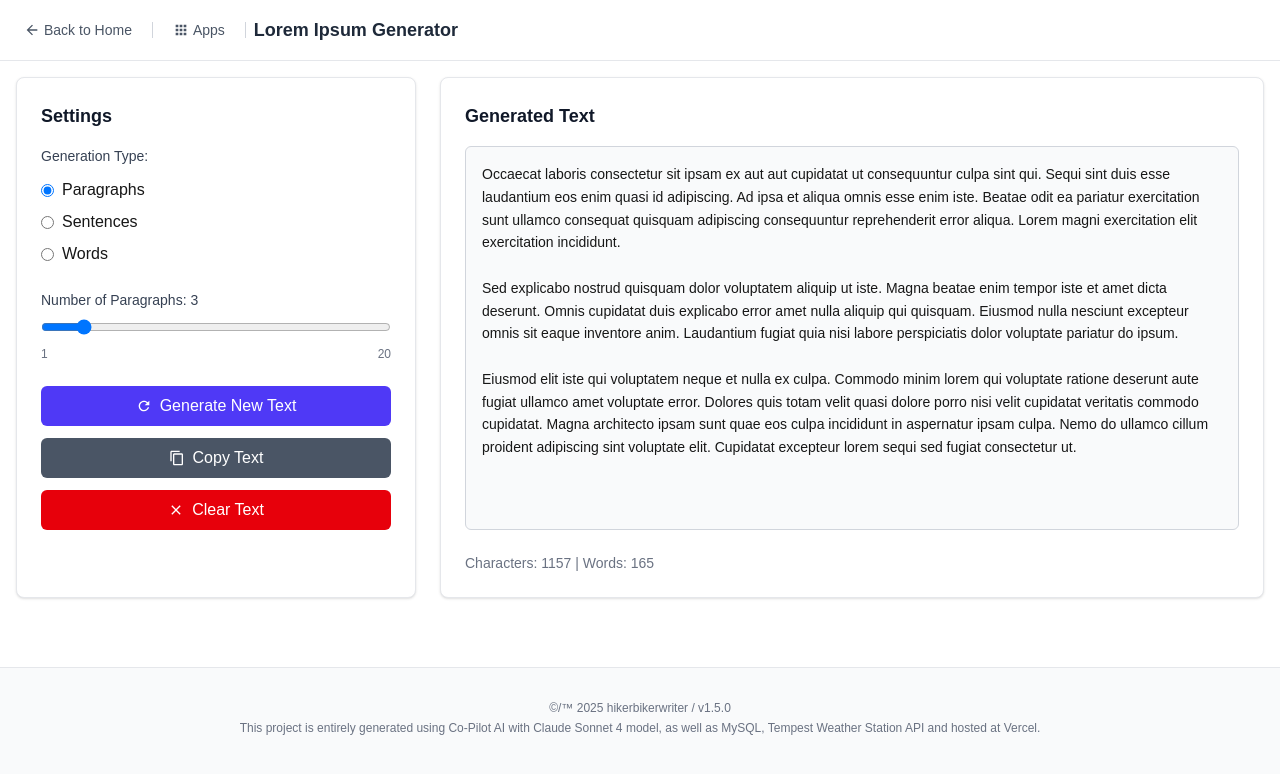
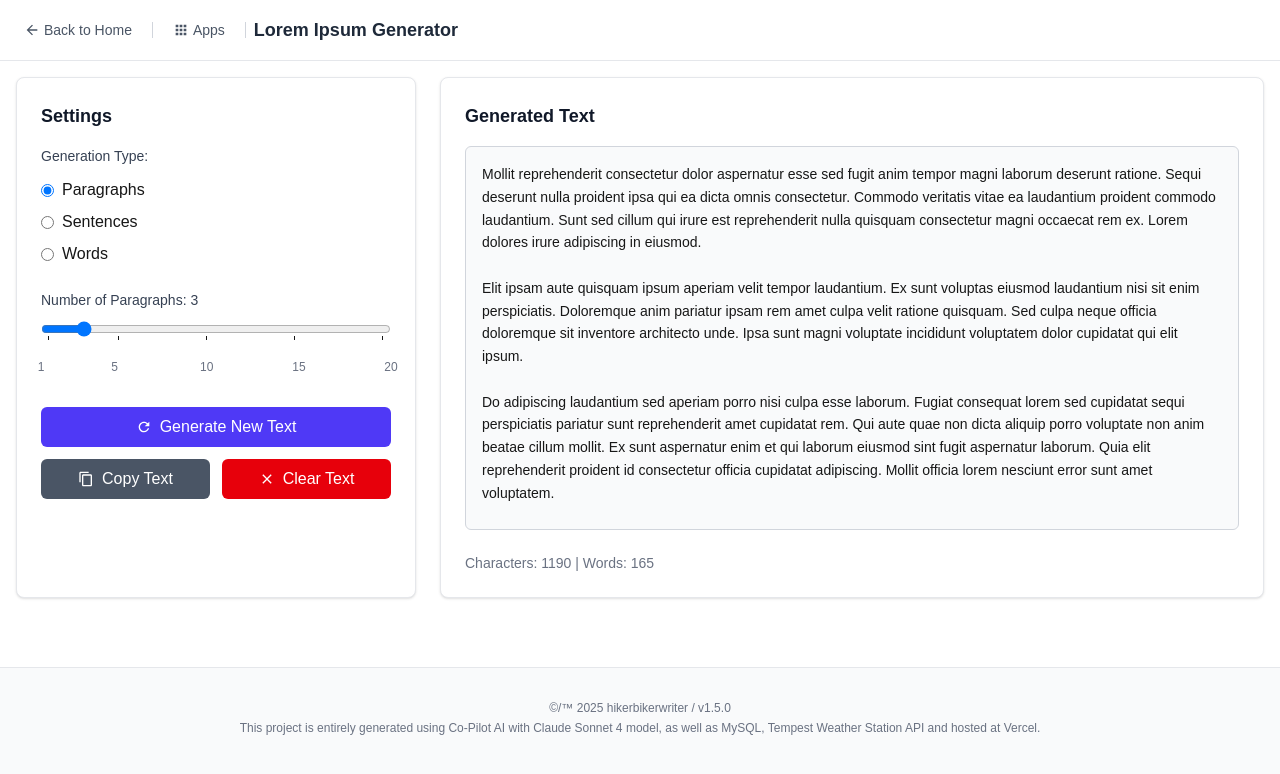
Before and after one commit to sjamesmccarthy/hikerbikerwriter, a Next.js app: page /utilities/lorem-ipsum in a window 1280 px wide. Shown: the top 774 px of the page. Built offline with nearby package versions, Linux system fonts and the light colour scheme.

Commit message:
updating lorem ipsum

```diff
--- a/src/components/LoremIpsumGenerator.tsx
+++ b/src/components/LoremIpsumGenerator.tsx
@@ -111,21 +111,6 @@ const LoremIpsumGenerator: React.FC = () => {
     "eiusmod",
     "tempor",
     "incididunt",
-    "ut",
-    "labore",
-    "et",
-    "dolore",
-    "magna",
-    "aliqua",
-    "enim",
-    "ad",
-    "minim",
-    "veniam",
-    "quis",
-    "nostrud",
-    "exercitation",
-    "ullamco",
-    "laboris",
     "nisi",
     "aliquip",
     "ex",
@@ -266,6 +251,33 @@ const LoremIpsumGenerator: React.FC = () => {
     }
 
     setGeneratedText(result);
+  };
+
+  // Discrete slider stops
+  const paragraphStops = [1, 5, 10, 15, 20];
+  const sentenceStops = [1, 2, 3, 4, 5, 10, 15, 20, 25];
+  const wordStops = [
+    5, 10, 15, 20, 25, 30, 35, 40, 45, 50, 100, 150, 200, 250, 350, 500,
+  ];
+
+  const nearestStop = (value: number, stops: number[]) => {
+    let nearest = stops[0];
+    let minDiff = Math.abs(value - nearest);
+    for (let i = 1; i < stops.length; i++) {
+      const diff = Math.abs(value - stops[i]);
+      if (diff < minDiff) {
+        minDiff = diff;
+        nearest = stops[i];
+      }
+    }
+    return nearest;
+  };
+
+  const stopPercent = (stop: number, stops: number[]) => {
+    const min = stops[0];
+    const max = stops[stops.length - 1];
+    if (max === min) return 0;
+    return ((stop - min) / (max - min)) * 100;
   };
 
   const copyToClipboard = async () => {
@@ -456,15 +468,34 @@ const LoremIpsumGenerator: React.FC = () => {
                   </label>
                   <input
                     type="range"
-                    min="1"
-                    max="20"
+                    min={paragraphStops[0]}
+                    max={paragraphStops[paragraphStops.length - 1]}
                     value={paragraphs}
-                    onChange={(e) => setParagraphs(parseInt(e.target.value))}
+                    onChange={(e) => {
+                      const val = parseInt(e.target.value);
+                      setParagraphs(nearestStop(val, paragraphStops));
+                    }}
+                    step={1}
+                    list="paragraph-stops"
                     className="w-full"
                   />
-                  <div className="flex justify-between text-xs text-gray-500 mt-1">
-                    <span>1</span>
-                    <span>20</span>
+                  <datalist id="paragraph-stops">
+                    {paragraphStops.map((s) => (
+                      <option key={`p-${s}`} value={s} />
+                    ))}
+                  </datalist>
+                  <div className="relative mt-3 h-6">
+                    {paragraphStops.map((s) => (
+                      <span
+                        key={`pl-${s}`}
+                        style={{ left: `${stopPercent(s, paragraphStops)}%` }}
+                        className={`absolute top-0 transform -translate-x-1/2 text-xs text-gray-500 ${
+                          s === paragraphs ? "bg-gray-200 rounded px-1" : ""
+                        }`}
+                      >
+                        {s}
+                      </span>
+                    ))}
                   </div>
                 </div>
               )}
@@ -476,15 +507,34 @@ const LoremIpsumGenerator: React.FC = () => {
                   </label>
                   <input
                     type="range"
-                    min="1"
-                    max="50"
+                    min={sentenceStops[0]}
+                    max={sentenceStops[sentenceStops.length - 1]}
                     value={sentences}
-                    onChange={(e) => setSentences(parseInt(e.target.value))}
+                    onChange={(e) => {
+                      const val = parseInt(e.target.value);
+                      setSentences(nearestStop(val, sentenceStops));
+                    }}
+                    step={1}
+                    list="sentence-stops"
                     className="w-full"
                   />
-                  <div className="flex justify-between text-xs text-gray-500 mt-1">
-                    <span>1</span>
-                    <span>50</span>
+                  <datalist id="sentence-stops">
+                    {sentenceStops.map((s) => (
+                      <option key={`s-${s}`} value={s} />
+                    ))}
+                  </datalist>
+                  <div className="relative mt-3 h-6">
+                    {sentenceStops.map((s) => (
+                      <span
+                        key={`sl-${s}`}
+                        style={{ left: `${stopPercent(s, sentenceStops)}%` }}
+                        className={`absolute top-0 transform -translate-x-1/2 text-xs text-gray-500 ${
+                          s === sentences ? "bg-gray-200 rounded px-1" : ""
+                        }`}
+                      >
+                        {s}
+                      </span>
+                    ))}
                   </div>
                 </div>
               )}
@@ -496,15 +546,34 @@ const LoremIpsumGenerator: React.FC = () => {
                   </label>
                   <input
                     type="range"
-                    min="1"
-                    max="500"
+                    min={wordStops[0]}
+                    max={wordStops[wordStops.length - 1]}
                     value={words}
-                    onChange={(e) => setWords(parseInt(e.target.value))}
+                    onChange={(e) => {
+                      const val = parseInt(e.target.value);
+                      setWords(nearestStop(val, wordStops));
+                    }}
+                    step={1}
+                    list="word-stops"
                     className="w-full"
                   />
-                  <div className="flex justify-between text-xs text-gray-500 mt-1">
-                    <span>1</span>
-                    <span>500</span>
+                  <datalist id="word-stops">
+                    {wordStops.map((s) => (
+                      <option key={`w-${s}`} value={s} />
+                    ))}
+                  </datalist>
+                  <div className="relative mt-3 h-6">
+                    {wordStops.map((s) => (
+                      <span
+                        key={`wl-${s}`}
+                        style={{ left: `${stopPercent(s, wordStops)}%` }}
+                        className={`absolute top-0 transform -translate-x-1/2 text-xs text-gray-500 ${
+                          s === words ? "bg-gray-200 rounded px-1" : ""
+                        }`}
+                      >
+                        {s}
+                      </span>
+                    ))}
                   </div>
                 </div>
               )}
@@ -519,25 +588,33 @@ const LoremIpsumGenerator: React.FC = () => {
                   Generate New Text
                 </button>
 
+                <div className="flex gap-3">
+                  {(() => {
+                    let copyBtnClasses =
+                      "bg-gray-300 text-gray-500 cursor-not-allowed";
+                    if (copySuccess) {
+                      copyBtnClasses = "bg-green-600 text-white";
+                    } else if (generatedText) {
+                      copyBtnClasses =
+                        "bg-gray-600 text-white hover:bg-gray-700";
+                    }
+
+                    return (
                       <button
                         onClick={copyToClipboard}
                         disabled={!generatedText}
-                  className={`w-full flex items-center justify-center gap-2 px-4 py-2 rounded-md transition-colors ${
-                    copySuccess
-                      ? "bg-green-600 text-white"
-                      : generatedText
-                      ? "bg-gray-600 text-white hover:bg-gray-700"
-                      : "bg-gray-300 text-gray-500 cursor-not-allowed"
-                  }`}
+                        className={`flex-1 flex items-center justify-center gap-2 px-4 py-2 rounded-md transition-colors ${copyBtnClasses}`}
                       >
                         <CopyIcon sx={{ fontSize: 16 }} />
                         {copySuccess ? "Copied!" : "Copy Text"}
                       </button>
+                    );
+                  })()}
 
                   <button
                     onClick={clearText}
                     disabled={!generatedText}
-                  className={`w-full flex items-center justify-center gap-2 px-4 py-2 rounded-md transition-colors ${
+                    className={`flex-1 flex items-center justify-center gap-2 px-4 py-2 rounded-md transition-colors ${
                       generatedText
                         ? "bg-red-600 text-white hover:bg-red-700"
                         : "bg-gray-300 text-gray-500 cursor-not-allowed"
@@ -546,6 +623,7 @@ const LoremIpsumGenerator: React.FC = () => {
                     <ClearIcon sx={{ fontSize: 16 }} />
                     Clear Text
                   </button>
+                </div>
               </div>
             </div>
 
```
Lines whose indentation alone changed are shown as unchanged.
